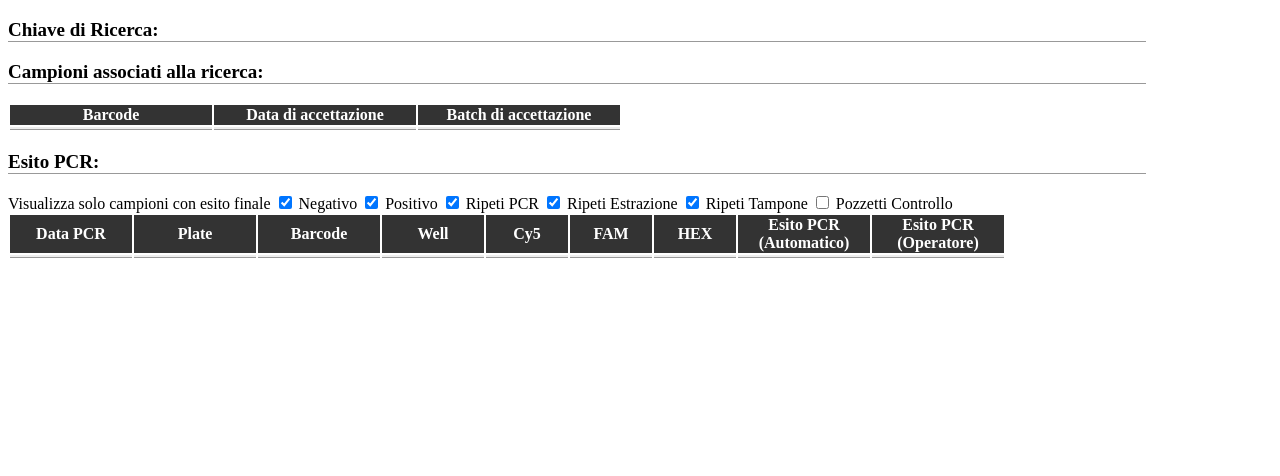
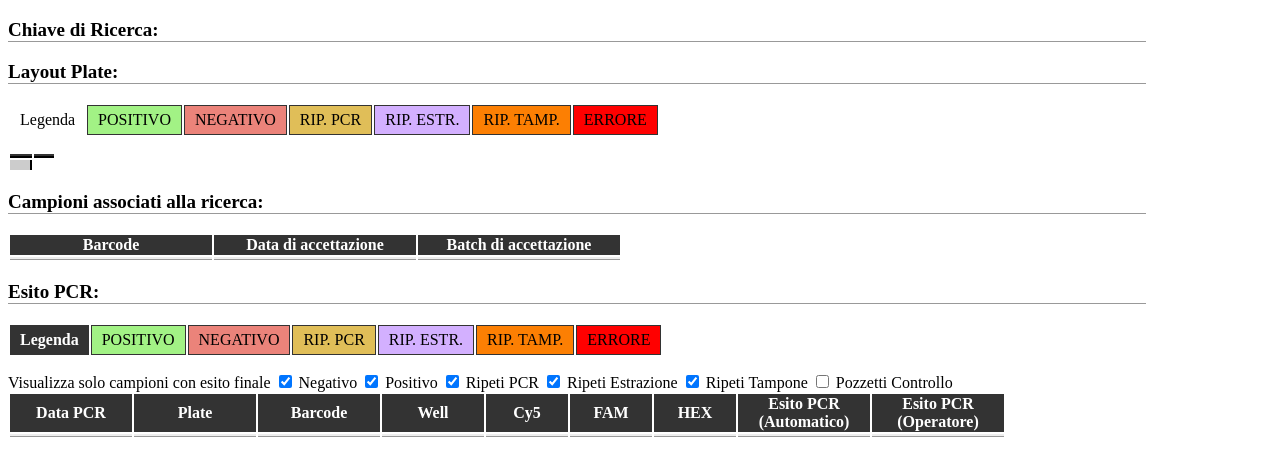
Before and after one commit to azufre451/cibio-covid, a PHP site: page /TEMPLATES/search_results.html in a window 1280 px wide. Shown: the top 476 px of the page. Run offline with PHP 8.4, Linux system fonts and the light colour scheme.

Commit message:
added plate layout

```diff
--- /dev/null
+++ b/TEMPLATES/css/styles.css
@@ -0,0 +1,46 @@
+.resultCell{
+		width:200px;
+
+
+		font-size:18px;
+		background-color:#EEE;
+		border-bottom:1px solid #999;
+	}
+
+	.resultCell.red, tr.row_neg .fr, td.row_neg{ background-color: #eb837a; }
+	.resultCell.green, tr.row_pos .fr, td.row_pos{ background-color: #a2f285; }
+	.resultCellYellow, tr.row_rep_pcr .fr, td.row_rep_pcr { background-color: #e0be58; }
+	tr.row_ctrl{ display:none; }
+	tr.row_rep_ext .fr, td.row_rep_ext { background-color: #d3b0ff; }
+
+	tr.row_rep_tamp .fr, td.row_rep_tamp { background-color: #fc7f03 }
+	tr.row_error .fr, td.row_error { background-color: red; }
+
+
+	.intest{
+		background-color:#333;
+		color:white;
+		font-weight:bold;
+		font-weight:bold;
+		border-bottom:1px solid black;
+		text-align:center;
+	}
+	.headerText{
+		font-weight:bold;
+		font-size:19px;
+		border-bottom:1px solid #999;
+		width:90%;
+	}
+
+	#wellLayout table tr.intest td{font-weight:bold; border-bottom:2px solid black;}
+	#wellLayout table td.intestRow{font-weight:bold; width:auto; padding:5px 15px; background-color: #CCC; border-right:2px solid black;}
+
+
+
+	#wellLayout tr.layoutRow td { text-align:center; width:auto; padding:5px 10px;}
+
+	#wellLayout a {color:black;}
+
+	.legendTable td{ padding:5px 10px; border:1px solid #333; }
+
+	.legendTable td .inactive{ background-color:black !important; }
--- a/TEMPLATES/search_results.html
+++ b/TEMPLATES/search_results.html
@@ -2,36 +2,7 @@
 
 <html xmlns="http://www.w3.org/1999/xhtml" lang="it">
 	<head>
-		<style>
-			.resultCell{
-				width:200px;
-
-
-				font-size:18px;
-				background-color:#EEE;
-				border-bottom:1px solid #999;
-			}
-
-			.resultCell.red, tr.row_neg .fr{ background-color: #eb837a; }
-			.resultCell.green, tr.row_pos .fr{ background-color: #a2f285; }
-			.resultCellYellow, tr.row_rep_pcr .fr { background-color: #e0be58; }
-			tr.row_ctrl{ display:none; }
-			tr.row_rep_ext .fr { background-color: #d3b0ff; }
-			.intest{
-				background-color:#333;
-				color:white;
-				font-weight:bold;
-				font-weight:bold;
-				border-bottom:1px solid black;
-				text-align:center;
-			}
-			.headerText{
-				font-weight:bold;
-				font-size:19px;
-				border-bottom:1px solid #999;
-				width:90%;
-			}
-		</style>
+		<link rel="stylesheet" type="text/css" href="TEMPLATES/css/styles.css" />
 		<script type="text/javascript" src="TEMPLATES/js/jquery.js" />
 		<script>
 			function filter(ida){
@@ -44,8 +15,38 @@
 
 		<p class="headerText"> Chiave di Ricerca: <span style="color:blue; font-weight:bold;"  tal:content="searchKey" /> </p>
 
+		<div id="wellLayout" tal:condition="exists:wellLayout">
+			<p class="headerText">Layout Plate:</p>
+
+			<table class="legendTable">
+				<tr class="layoutRow">
+					<td style="border:0px;"> Legenda </td>
+					<td class="row_pos">POSITIVO</td>
+					<td class="row_neg">NEGATIVO</td>
+					<td class="row_rep_pcr">RIP. PCR</td>
+					<td class="row_rep_ext">RIP. ESTR.</td>
+					<td class="row_rep_tamp">RIP. TAMP.</td>
+					<td class="row_error">ERRORE</td>
+				</tr>
+			</table>
 
 
+
+
+			<table style="margin-top:15px;">
+				<tr class="intest"><td/><td tal:repeat="n php:range(1,12)" tal:content="n" /></tr>
+				<tr class="layoutRow" tal:repeat="layoutRow wellLayout">
+					<td class="intestRow" tal:content="repeat/layoutRow/key" />
+					<td tal:attributes="class layoutWell/0" tal:repeat="layoutWell layoutRow">
+
+						<a tal:attributes="href string:search.php?barcode=${layoutWell/1/barcode}" tal:content="layoutWell/1/barcode" />
+					</td>
+				</tr>
+			</table>
+		</div>
+
+
+		<div id="samplesLayout">
 			<p class="headerText">Campioni associati alla ricerca:</p>
 			<table>
 				<tr class="intest"><td> Barcode </td> <td> Data di accettazione </td> <td> Batch di accettazione </td></tr>
@@ -57,10 +58,26 @@
 					<td class="resultCell" tal:content="batch/batch"/>
 				</tr>
 			</table>
+		</div>
 
+		<div id="PCRLayout">
 
 			<p class="headerText">Esito PCR:</p>
 
+
+			<table class="legendTable">
+				<tr class="layoutRow">
+					<td style="border:0px;" class="intest"> Legenda </td>
+					<td class="row_pos">POSITIVO</td>
+					<td class="row_neg">NEGATIVO</td>
+					<td class="row_rep_pcr">RIP. PCR</td>
+					<td class="row_rep_ext">RIP. ESTR.</td>
+					<td class="row_rep_tamp">RIP. TAMP.</td>
+					<td class="row_error">ERRORE</td>
+				</tr>
+			</table>
+
+			<div style="margin-top:15px;">
 				Visualizza solo campioni con esito finale
 				<input type="checkbox" id="filter_positivi" checked="checked"  onchange="javascript:filter('neg');" label="Negativo">  </input>Negativo
 				<input type="checkbox" id="filter_positivi"  checked="checked" onchange="javascript:filter('pos');" label="Positivo" >  </input>Positivo
@@ -70,6 +87,7 @@
 				<input type="checkbox" id="filter_positivi"  checked="checked" onchange="javascript:filter('rep_tamp');" value="Ripetere Tampone" > </input> Ripeti Tampone
 
 				<input type="checkbox" id="filter_controllo"  onchange="javascript:filter('ctrl');" value="Pozzetti controllo" > </input> Pozzetti Controllo
+			</div>
 
 
 
@@ -90,6 +108,6 @@
 
 				</tr>
 			</table>
-
+		</div>
 	</body>
 </html>
```
Also changed, not shown: TEMPLATES/search_results_pcr.html (+1 -31 lines), includes/app_include.php (+5 -5 lines), search.php (+46 -2 lines). Lines whose indentation alone changed are shown as unchanged.
